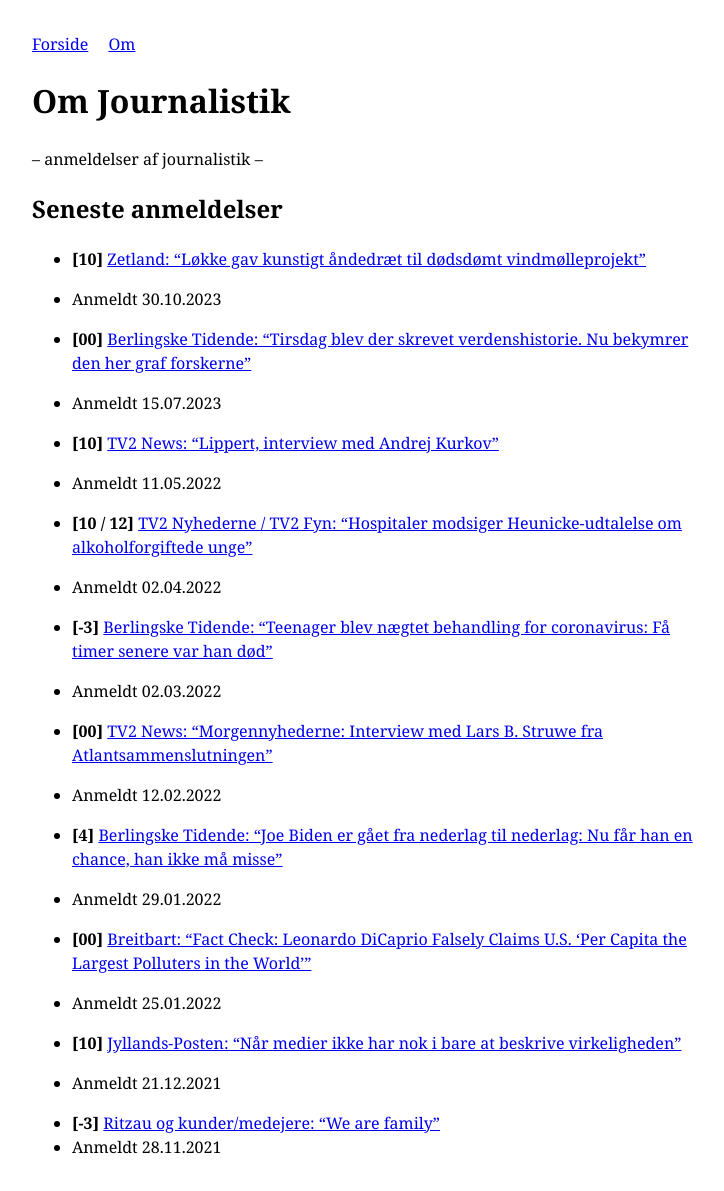
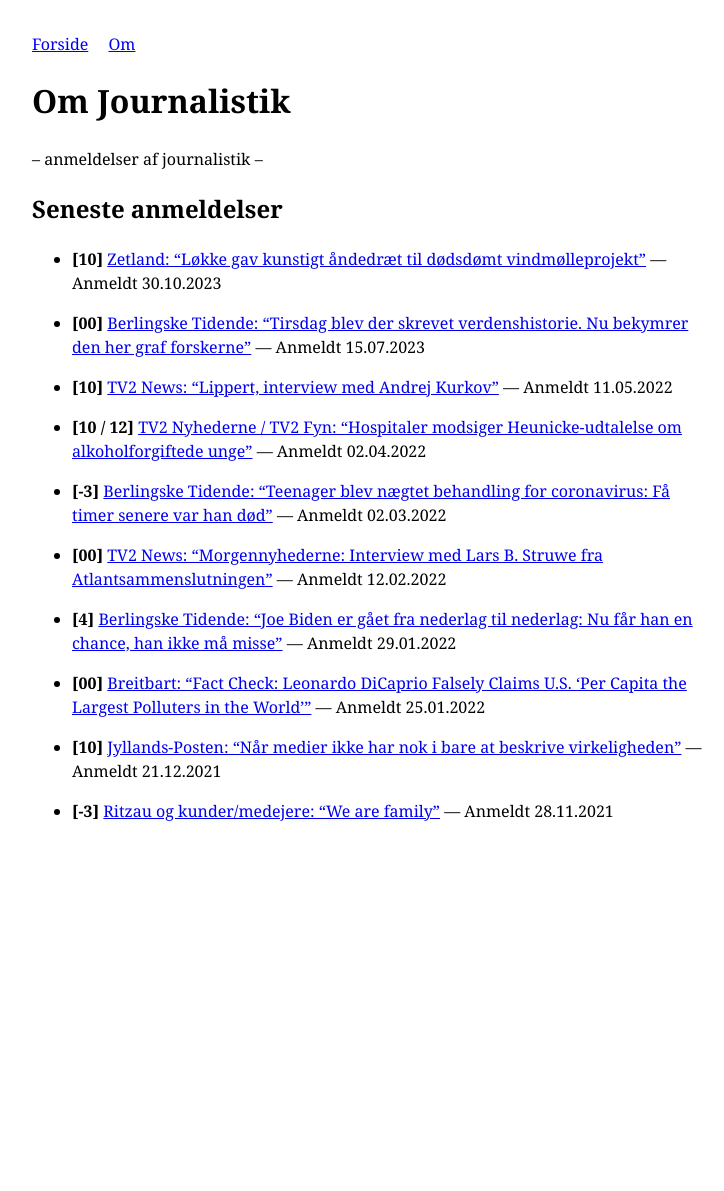
Before and after one commit to MichaelOAppel/OmJournalistik, a Jekyll site: the page built from index.md, in a window 1280 px wide. Shown: the whole page, without its empty margins (272-996 px from the left). Built offline with Jekyll 4.4.1, drawn with Linux system fonts in a browser that asks for light colours; after the commit the page ends 900 px from its top, so only the background shows below that; part of the change alters nothing that is shown.

Commit message:
Update index.md

```diff
--- a/index.md
+++ b/index.md
@@ -10,6 +10,5 @@ title: Forside
 ## Seneste anmeldelser
 
 {% for post in site.posts %}
-- **[{{ post.karakter }}]** [{{ post.medie }}: “{{ post.title }}”]({{ post.url | relative_url }})
-- Anmeldt {{ post.anmeldt | date: "%d.%m.%Y" }}
+- **[{{ post.karakter }}]** [{{ post.medie }}: “{{ post.title }}”]({{ post.url | relative_url }}) — Anmeldt {{ post.anmeldt | date: "%d.%m.%Y" }}
 {% endfor %}
```
